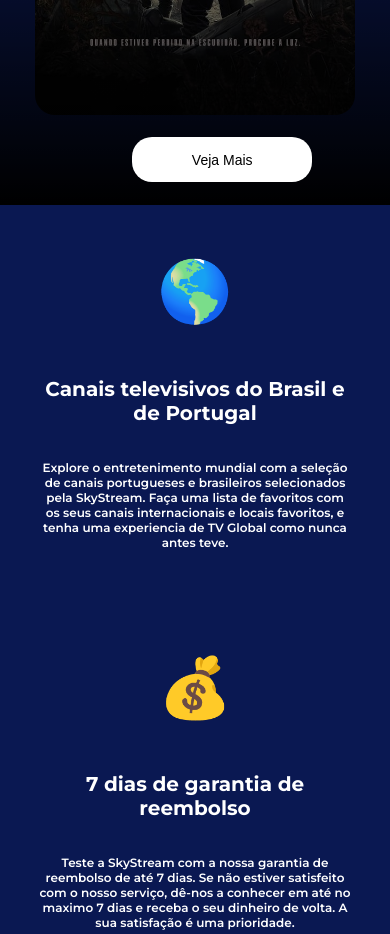
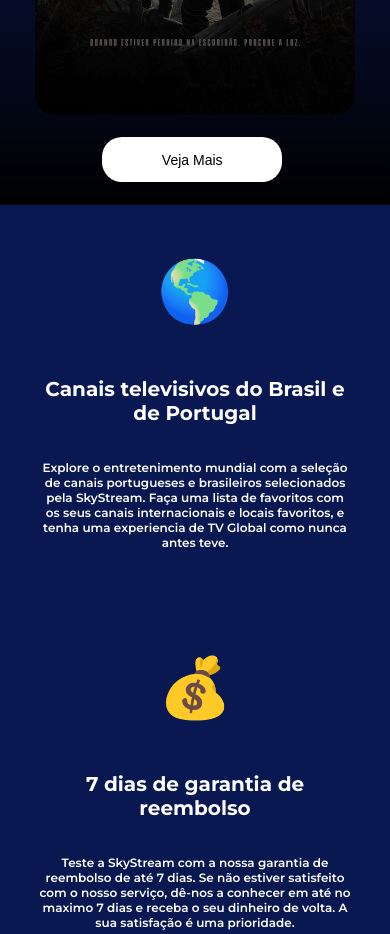
Before and after one commit to pacas6/sky_repository, a React (Create React App) app: page /#/ in a window 390 px wide. Shown: the part 6500-7434 px from the top of the page. Built offline with nearby package versions, Linux system fonts and the light colour scheme.

Commit message:
Descreva as alterações que você fez

```diff
--- a/src/Pages/Home.css
+++ b/src/Pages/Home.css
@@ -669,7 +669,7 @@
     color: black;
     font-size: 14px;
     margin-top: 310px;
-    margin-left: 70px;
+    margin-left: 20px;
 }
 
 .explanations{
--- a/src/Pages/responsive.css
+++ b/src/Pages/responsive.css
@@ -423,6 +423,20 @@
         font-weight: bold;
     }
 
+    .see-more{
+
+        width: 180px;
+        margin-right: 4%;
+        height: 45px;
+        border-radius: 20px;
+        border-style: none;
+        background-color: white;
+        color: black;
+        font-size: 14px;
+        margin-top: 310px;
+        margin-left: 10px;
+    }
+
 }
 
 @media (min-width: 344px) and (max-width: 366px){
```
